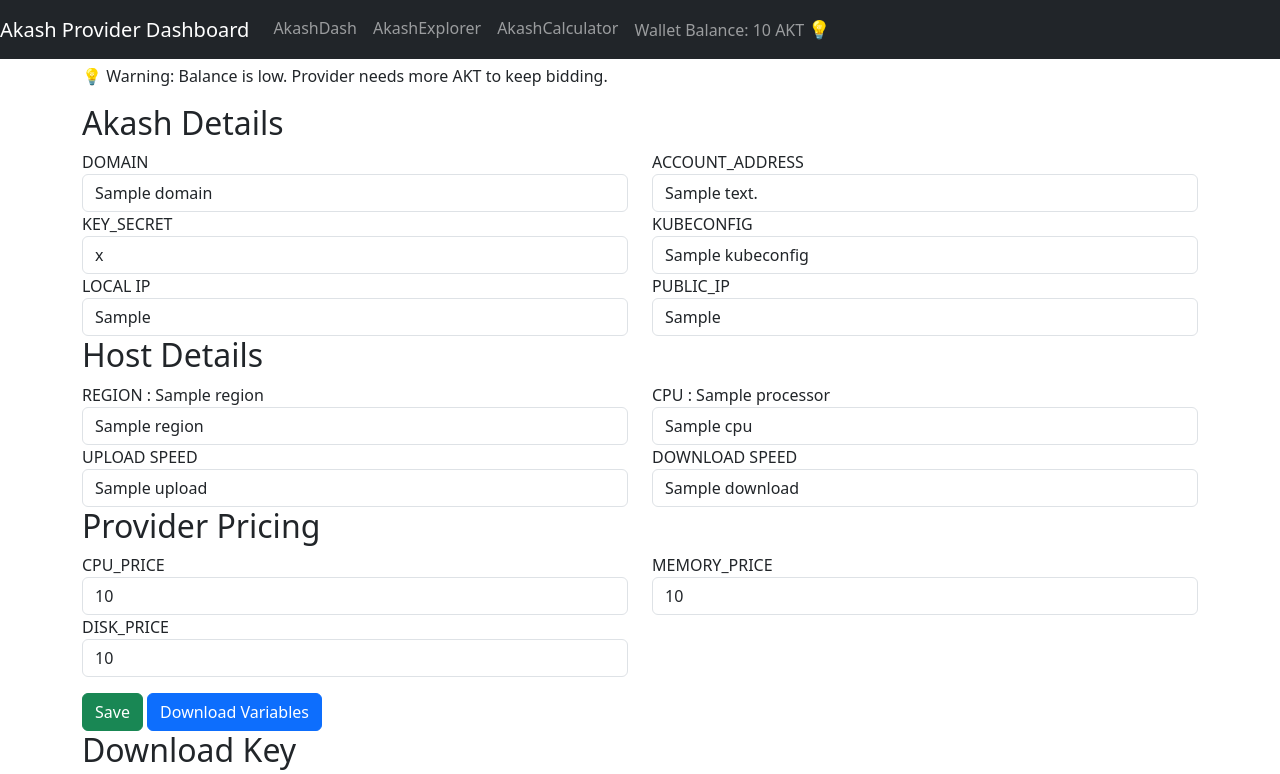
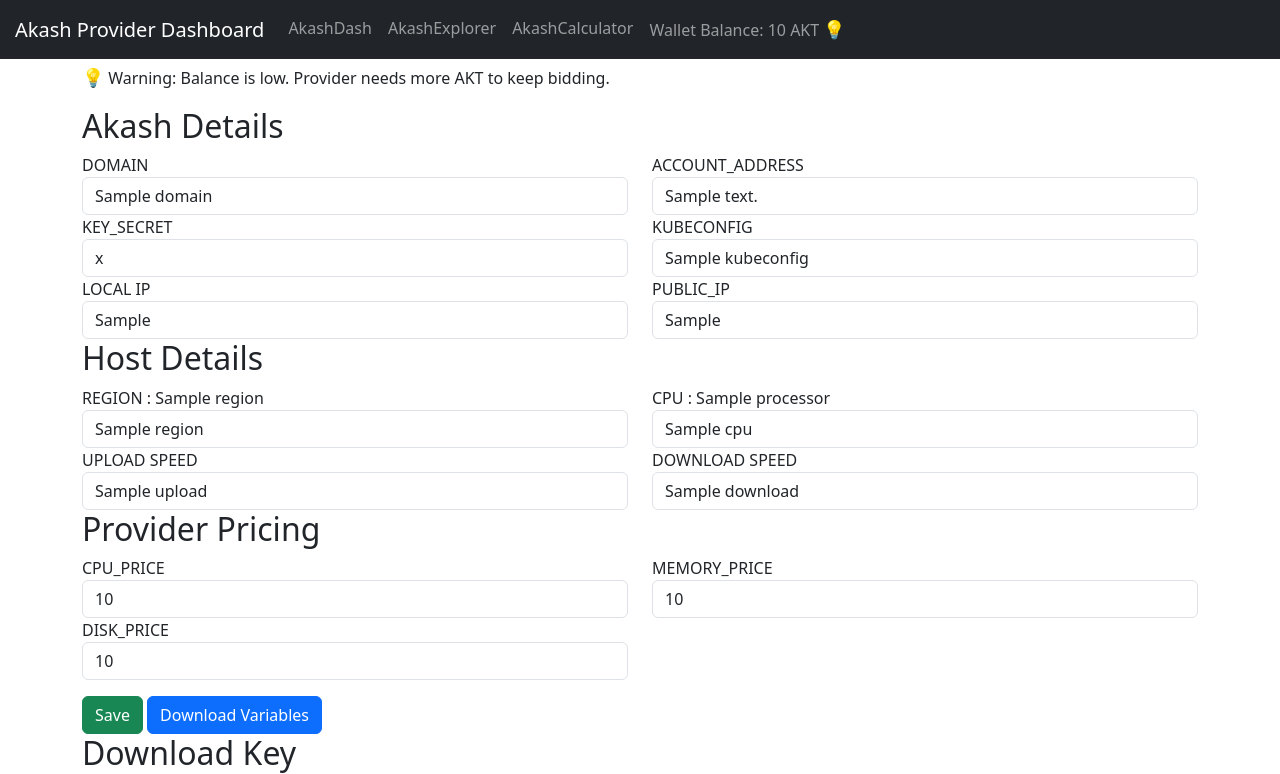
Before and after one commit to cryptoandcoffee/akashos-dashboard, a Flask app: template templates/dashboard.html in a window 1280 px wide. Shown: the top 774 px of the page. Run offline with Flask 3, Linux system fonts and the light colour scheme; the template is opened without the code that fills it: most values are stand-ins (such as "Sample title", 1, 10 or a date in 2020); some libraries are stand-ins or nearby versions.

Commit message:
Update dashboard.html
Navbar fix

```diff
--- a/templates/dashboard.html
+++ b/templates/dashboard.html
@@ -1,12 +1,12 @@
 <!DOCTYPE html>
 <html>
 <head>
-    <title>Akash Provider Dashboard</title>
+    <title>AkashOS Provider Dashboard</title>
     <link rel="stylesheet" href="https://cdnjs.cloudflare.com/ajax/libs/bootstrap/5.3.0/css/bootstrap.min.css">
 </head>
 <body>
  <nav class="navbar navbar-expand-lg navbar-dark bg-dark fixed-top">
-    <a class="navbar-brand" href="/">Akash Provider Dashboard</a>
+    <a class="navbar-brand" style="margin-left:15px;" href="/">Akash Provider Dashboard</a>
     <div class="collapse navbar-collapse" id="navbarSupportedContent">
         <ul class="navbar-nav ml-auto">
             <li class="nav-item">
@@ -49,11 +49,11 @@
     <form method="POST" onsubmit="return confirmFormSubmission()">
         <p>Wallet Balance: {{ balance }} AKT</p>
         {% if balance < 5 %}
-            <p><span style="color: red;">&#9888;</span> Low balance! Please add funds. Bidding has likely been interrupted.</p>
+            <p><span style="font-size: 18px; color: red;">&#9888;</span> Low balance! Please add funds. Bidding has likely been interrupted.</p>
         {% elif balance < 50 %}
-            <p><span style="color: yellow;">&#128161;</span> Warning: Balance is low. Provider needs more AKT to keep bidding.</p>
+            <p><span style="font-size: 18px; color: yellow;">&#128161;</span> Warning: Balance is low. Provider needs more AKT to keep bidding.</p>
         {% else %}
-            <p><span style="color: green;">&#128512;</span> Balance is good.</p>
+            <p><span style="font-size: 18px; color: green;">&#128512;</span> Balance is good.</p>
         {% endif %}
 
         <h2>Akash Details</h2>
```
